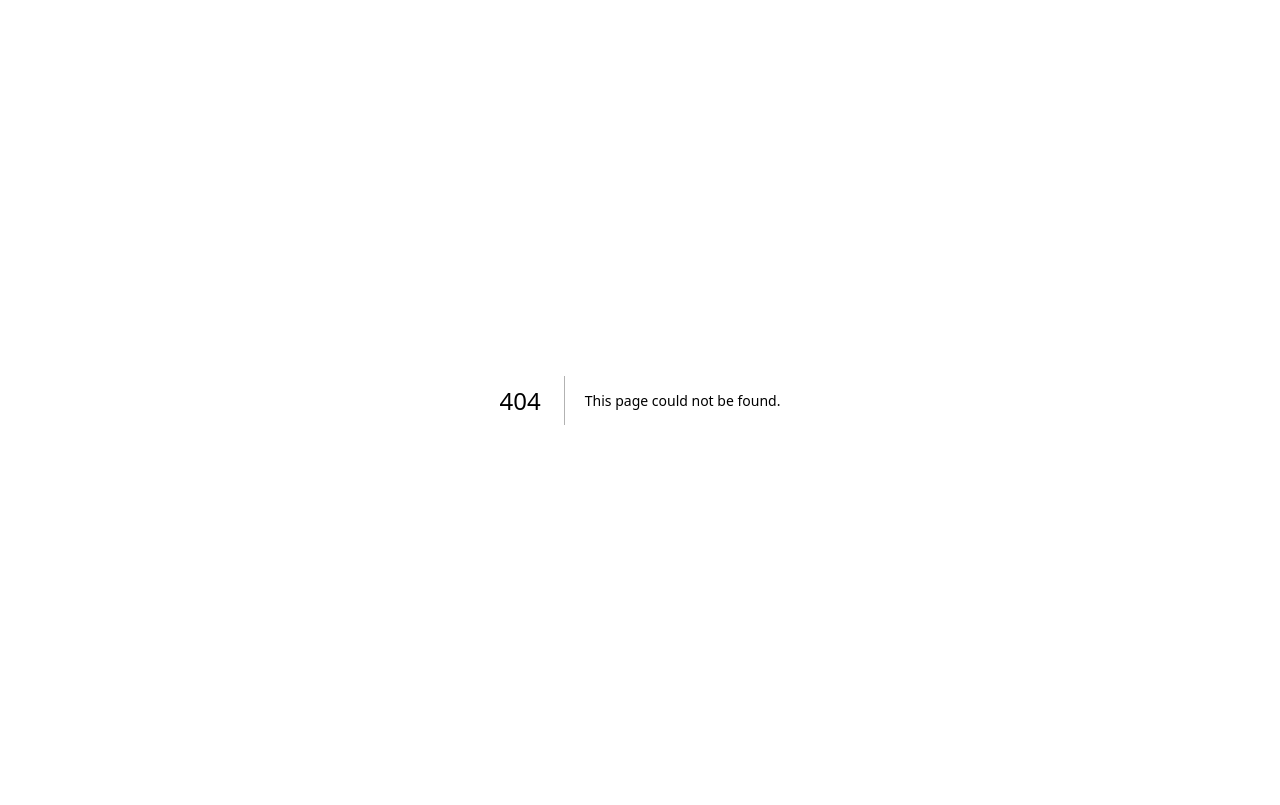
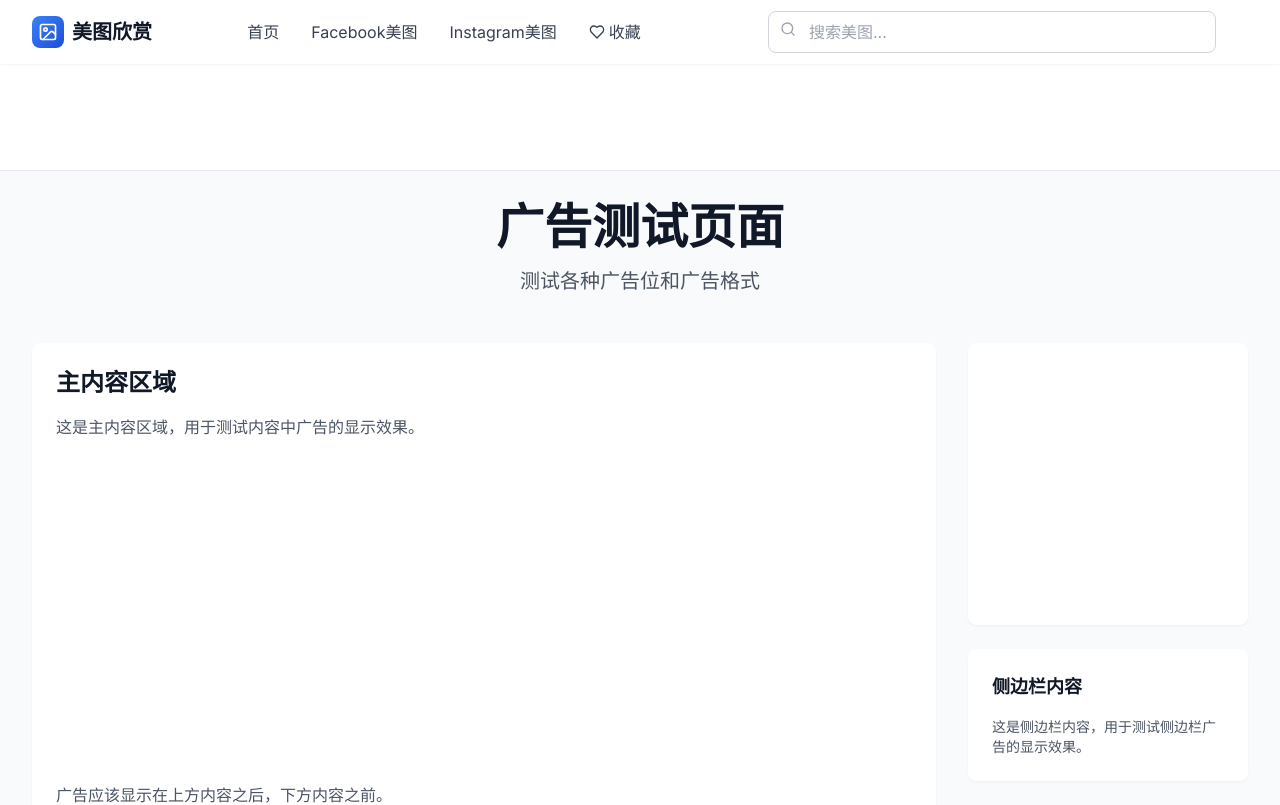
Before and after one commit to shijianzhong/picx-show, a Next.js app: page /test-ads in a window 1280 px wide. Before the commit this address had no page. Shown: the top 805 px of the page. Built offline with nearby package versions, Linux system fonts and the light colour scheme.

Commit message:
自动广告

```diff
--- a/app/category/[dir]/page.tsx
+++ b/app/category/[dir]/page.tsx
@@ -2,6 +2,7 @@ import { Metadata } from 'next'
 import Header from '../../components/Header'
 import CategoryGallery from '../../components/CategoryGallery'
 import ClientOnly from '../../components/ClientOnly'
+import { HeaderAd, InContentAd, FooterAd } from '../../components/AdSense'
 
 interface CategoryPageProps {
   params: {
@@ -41,6 +42,7 @@ export default function CategoryPage({ params }: CategoryPageProps) {
   return (
     <div className="min-h-screen bg-gray-50">
       <Header />
+      <HeaderAd />
 
       <main className="max-w-7xl mx-auto px-4 sm:px-6 lg:px-8 py-8">
         {/* Category Header */}
@@ -64,10 +66,14 @@ export default function CategoryPage({ params }: CategoryPageProps) {
         }>
           <CategoryGallery dir={dir} categoryName={categoryName} />
         </ClientOnly>
+
+        {/* 内容中广告 */}
+        <InContentAd />
       </main>
 
       {/* Footer */}
-      <footer className="bg-white border-t mt-16">
+      <FooterAd />
+      <footer className="bg-white border-t">
         <div className="max-w-7xl mx-auto px-4 sm:px-6 lg:px-8 py-8">
           <div className="text-center text-gray-600">
             <p>&copy; 2024 美图欣赏. 保留所有权利.</p>
--- /dev/null
+++ b/app/components/AdSense.tsx
@@ -0,0 +1,119 @@
+'use client'
+
+import { useEffect } from 'react'
+import { AD_CONFIG, AD_STYLES } from '../config/ads'
+
+interface AdSenseProps {
+  adSlot: string
+  adFormat?: 'auto' | 'fluid' | 'rectangle' | 'banner'
+  style?: React.CSSProperties
+  className?: string
+  fullWidthResponsive?: boolean
+}
+
+export default function AdSense({
+  adSlot,
+  adFormat = 'auto',
+  style = {},
+  className = '',
+  fullWidthResponsive = true
+}: AdSenseProps) {
+  useEffect(() => {
+    // 确保Google AdSense脚本已加载
+    if (typeof window !== 'undefined' && (window as any).adsbygoogle) {
+      try {
+        (window as any).adsbygoogle.push({})
+      } catch (error) {
+        console.error('AdSense error:', error)
+      }
+    }
+  }, [adSlot])
+
+  const adStyle = {
+    ...AD_STYLES.container,
+    ...style
+  }
+
+  return (
+    <div className={`ad-container ${className}`} style={adStyle}>
+      <ins
+        className="adsbygoogle"
+        style={{ display: 'block' }}
+        data-ad-client={AD_CONFIG.PUBLISHER_ID}
+        data-ad-slot={adSlot}
+        data-ad-format={adFormat}
+        data-full-width-responsive={fullWidthResponsive}
+      />
+    </div>
+  )
+}
+
+// 预定义的广告位组件
+export function HeaderAd() {
+  const config = AD_CONFIG.POSITIONS.header
+  return (
+    <div className="w-full bg-white border-b border-gray-200 py-2">
+      <div className="max-w-7xl mx-auto px-4">
+        <AdSense
+          adSlot={config.slot}
+          adFormat={config.format}
+          className={config.className}
+        />
+      </div>
+    </div>
+  )
+}
+
+export function SidebarAd() {
+  const config = AD_CONFIG.POSITIONS.sidebar
+  return (
+    <div className="bg-white rounded-lg shadow-sm p-4 mb-6">
+      <AdSense
+        adSlot={config.slot}
+        adFormat={config.format}
+        className={config.className}
+      />
+    </div>
+  )
+}
+
+export function InContentAd() {
+  const config = AD_CONFIG.POSITIONS.inContent
+  return (
+    <div className="my-8 text-center">
+      <AdSense
+        adSlot={config.slot}
+        adFormat={config.format}
+        className={config.className}
+      />
+    </div>
+  )
+}
+
+export function FooterAd() {
+  const config = AD_CONFIG.POSITIONS.footer
+  return (
+    <div className="w-full bg-gray-50 border-t border-gray-200 py-4">
+      <div className="max-w-7xl mx-auto px-4">
+        <AdSense
+          adSlot={config.slot}
+          adFormat={config.format}
+          className={config.className}
+        />
+      </div>
+    </div>
+  )
+}
+
+export function GridInlineAd() {
+  const config = AD_CONFIG.POSITIONS.gridInline
+  return (
+    <div className="my-4 text-center">
+      <AdSense
+        adSlot={config.slot}
+        adFormat={config.format}
+        className={config.className}
+      />
+    </div>
+  )
+}
--- /dev/null
+++ b/app/config/ads.ts
@@ -0,0 +1,101 @@
+// Google AdSense 广告位配置
+export const AD_SLOTS = {
+  // 头部横幅广告
+  HEADER_BANNER: '7085852670', // 替换为你的真实广告位ID
+
+  // 侧边栏矩形广告
+  SIDEBAR_RECTANGLE: '3668280361',
+
+  // 内容中自动广告
+  IN_CONTENT_AUTO: '4981362030',
+
+  // 底部横幅广告
+  FOOTER_BANNER: '6486015399',
+
+  // 图片网格间广告
+  GRID_INLINE: '3797078775',
+
+  // 移动端横幅广告
+  MOBILE_BANNER: '3797078775',
+}
+
+// 广告配置
+export const AD_CONFIG = {
+  // 发布者ID
+  PUBLISHER_ID: 'ca-pub-8317527679530231',
+
+  // 是否启用广告
+  ENABLED: true,
+
+  // 广告加载延迟（毫秒）
+  LOAD_DELAY: 1000,
+
+  // 响应式广告设置
+  RESPONSIVE: {
+    enabled: true,
+    fullWidth: true,
+  },
+
+  // 广告位置配置
+  POSITIONS: {
+    header: {
+      enabled: true,
+      slot: AD_SLOTS.HEADER_BANNER,
+      format: 'banner',
+      className: 'min-h-[90px]',
+    },
+    sidebar: {
+      enabled: true,
+      slot: AD_SLOTS.SIDEBAR_RECTANGLE,
+      format: 'rectangle',
+      className: 'min-h-[250px]',
+    },
+    inContent: {
+      enabled: true,
+      slot: AD_SLOTS.IN_CONTENT_AUTO,
+      format: 'auto',
+      className: 'min-h-[280px]',
+    },
+    footer: {
+      enabled: true,
+      slot: AD_SLOTS.FOOTER_BANNER,
+      format: 'banner',
+      className: 'min-h-[90px]',
+    },
+    gridInline: {
+      enabled: true,
+      slot: AD_SLOTS.GRID_INLINE,
+      format: 'rectangle',
+      className: 'min-h-[250px]',
+    },
+  },
+}
+
+// 页面特定广告配置
+export const PAGE_AD_CONFIG = {
+  home: {
+    positions: ['header', 'inContent', 'footer'],
+    frequency: 'normal',
+  },
+  category: {
+    positions: ['header', 'inContent', 'footer'],
+    frequency: 'normal',
+  },
+  favorites: {
+    positions: ['header', 'inContent', 'footer'],
+    frequency: 'low',
+  },
+}
+
+// 广告样式配置
+export const AD_STYLES = {
+  container: {
+    display: 'block',
+    textAlign: 'center',
+    margin: '0 auto',
+  },
+  responsive: {
+    display: 'block',
+    overflow: 'hidden',
+  },
+}
--- a/app/favorites/page.tsx
+++ b/app/favorites/page.tsx
@@ -2,6 +2,7 @@ import { Metadata } from 'next'
 import Header from '../components/Header'
 import FavoritesGallery from '../components/FavoritesGallery'
 import ClientOnly from '../components/ClientOnly'
+import { HeaderAd, InContentAd, FooterAd } from '../components/AdSense'
 
 export const metadata: Metadata = {
   title: '我的收藏 - 美图欣赏',
@@ -17,6 +18,7 @@ export default function FavoritesPage() {
   return (
     <div className="min-h-screen bg-gray-50">
       <Header />
+      <HeaderAd />
 
       <main className="max-w-7xl mx-auto px-4 sm:px-6 lg:px-8 py-8">
         {/* Page Header */}
@@ -40,10 +42,14 @@ export default function FavoritesPage() {
         }>
           <FavoritesGallery />
         </ClientOnly>
+
+        {/* 内容中广告 */}
+        <InContentAd />
       </main>
 
       {/* Footer */}
-      <footer className="bg-white border-t mt-16">
+      <FooterAd />
+      <footer className="bg-white border-t">
         <div className="max-w-7xl mx-auto px-4 sm:px-6 lg:px-8 py-8">
           <div className="text-center text-gray-600">
             <p>&copy; 2024 美图欣赏. 保留所有权利.</p>
--- a/app/layout.tsx
+++ b/app/layout.tsx
@@ -73,6 +73,17 @@ export default function RootLayout({
         <link rel="apple-touch-icon" href="/apple-touch-icon.png" />
         <meta name="theme-color" content="#3b82f6" />
         <meta name="viewport" content="width=device-width, initial-scale=1" />
+        {/* Google AdSense */}
+        <script
+          async
+          src="https://pagead2.googlesyndication.com/pagead/js/adsbygoogle.js?client=pub-8317527679530231"
+          crossOrigin="anonymous"
+        />
+        <script
+          async
+          src="https://pagead2.googlesyndication.com/pagead/js/adsbygoogle.js?client=ca-pub-8317527679530231"
+          crossOrigin="anonymous"
+        />
       </head>
       <body className={inter.className} suppressHydrationWarning>
         {children}
--- a/app/page.tsx
+++ b/app/page.tsx
@@ -5,6 +5,7 @@ import { Suspense } from 'react'
 import ImageGallery from './components/ImageGallery'
 import ClientOnly from './components/ClientOnly'
 import ErrorBoundary from './components/ErrorBoundary'
+import { HeaderAd, InContentAd, FooterAd } from './components/AdSense'
 
 export const metadata: Metadata = {
   title: '美图欣赏 - 精选高质量图片分享平台',
@@ -21,6 +22,7 @@ export default function HomePage() {
   return (
     <div className="min-h-screen bg-gray-50">
       <Header />
+      <HeaderAd />
 
       <main className="max-w-7xl mx-auto px-4 sm:px-6 lg:px-8 py-8">
         {/* Hero Section */}
@@ -71,14 +73,17 @@ export default function HomePage() {
               <div className="flex justify-center items-center py-20">
                 <div className="text-center">
                   <div className="w-8 h-8 border-4 border-primary-600 border-t-transparent rounded-full animate-spin mx-auto mb-4"></div>
-                  <p className="text-gray-600">正在加载美图...</p>
-                </div>
+                <p className="text-gray-600">正在加载美图...</p>
               </div>
+            </div>
             }>
               <ImageGallery />
             </Suspense>
           </ClientOnly>
         </ErrorBoundary>
+
+        {/* 内容中广告 */}
+        <InContentAd />
 
         {/* SEO Content */}
         <section className="mt-16 prose prose-lg max-w-none">
@@ -111,7 +116,8 @@ export default function HomePage() {
       </main>
 
       {/* Footer */}
-      <footer className="bg-white border-t mt-16">
+      <FooterAd />
+      <footer className="bg-white border-t">
         <div className="max-w-7xl mx-auto px-4 sm:px-6 lg:px-8 py-8">
           <div className="text-center text-gray-600">
             <p>&copy; 2024 美图欣赏. 保留所有权利.</p>
--- /dev/null
+++ b/app/test-ads/page.tsx
@@ -0,0 +1,96 @@
+import { Metadata } from 'next'
+import Header from '../components/Header'
+import { HeaderAd, InContentAd, FooterAd, SidebarAd, GridInlineAd } from '../components/AdSense'
+
+export const metadata: Metadata = {
+  title: '广告测试 - 美图欣赏',
+  description: '测试Google AdSense广告组件',
+}
+
+export default function TestAdsPage() {
+  return (
+    <div className="min-h-screen bg-gray-50">
+      <Header />
+      <HeaderAd />
+
+      <main className="max-w-7xl mx-auto px-4 sm:px-6 lg:px-8 py-8">
+        {/* 页面标题 */}
+        <section className="text-center mb-12">
+          <h1 className="text-4xl md:text-5xl font-bold text-gray-900 mb-4">
+            广告测试页面
+          </h1>
+          <p className="text-xl text-gray-600 max-w-3xl mx-auto">
+            测试各种广告位和广告格式
+          </p>
+        </section>
+
+        {/* 测试内容 */}
+        <div className="grid grid-cols-1 lg:grid-cols-4 gap-8">
+          {/* 主内容区域 */}
+          <div className="lg:col-span-3">
+            <div className="bg-white rounded-lg shadow-sm p-6 mb-6">
+              <h2 className="text-2xl font-bold text-gray-900 mb-4">主内容区域</h2>
+              <p className="text-gray-600 mb-4">
+                这是主内容区域，用于测试内容中广告的显示效果。
+              </p>
+
+              {/* 内容中广告 */}
+              <InContentAd />
+
+              <p className="text-gray-600 mb-4">
+                广告应该显示在上方内容之后，下方内容之前。
+              </p>
+            </div>
+
+            {/* 网格内联广告测试 */}
+            <div className="bg-white rounded-lg shadow-sm p-6">
+              <h2 className="text-2xl font-bold text-gray-900 mb-4">网格内联广告</h2>
+              <div className="grid grid-cols-1 md:grid-cols-2 gap-4">
+                <div className="bg-gray-100 p-4 rounded">图片1</div>
+                <div className="bg-gray-100 p-4 rounded">图片2</div>
+                <GridInlineAd />
+                <div className="bg-gray-100 p-4 rounded">图片3</div>
+                <div className="bg-gray-100 p-4 rounded">图片4</div>
+              </div>
+            </div>
+          </div>
+
+          {/* 侧边栏 */}
+          <div className="lg:col-span-1">
+            <SidebarAd />
+
+            <div className="bg-white rounded-lg shadow-sm p-6">
+              <h3 className="text-lg font-semibold text-gray-900 mb-4">侧边栏内容</h3>
+              <p className="text-gray-600 text-sm">
+                这是侧边栏内容，用于测试侧边栏广告的显示效果。
+              </p>
+            </div>
+          </div>
+        </div>
+
+        {/* 底部测试内容 */}
+        <div className="mt-8 bg-white rounded-lg shadow-sm p-6">
+          <h2 className="text-2xl font-bold text-gray-900 mb-4">底部测试区域</h2>
+          <p className="text-gray-600">
+            这是底部测试区域，用于验证底部广告的显示效果。
+          </p>
+        </div>
+      </main>
+
+      {/* 底部广告 */}
+      <FooterAd />
+
+      {/* Footer */}
+      <footer className="bg-white border-t">
+        <div className="max-w-7xl mx-auto px-4 sm:px-6 lg:px-8 py-8">
+          <div className="text-center text-gray-600">
+            <p>&copy; 2024 美图欣赏. 保留所有权利.</p>
+            <p className="mt-2 text-sm">
+              广告测试页面 - 仅用于开发测试
+            </p>
+          </div>
+        </div>
+      </footer>
+    </div>
+  )
+}
```
Also changed, not shown: ads.txt (added), 1 other file (tests, documents, lock files or other folders).
